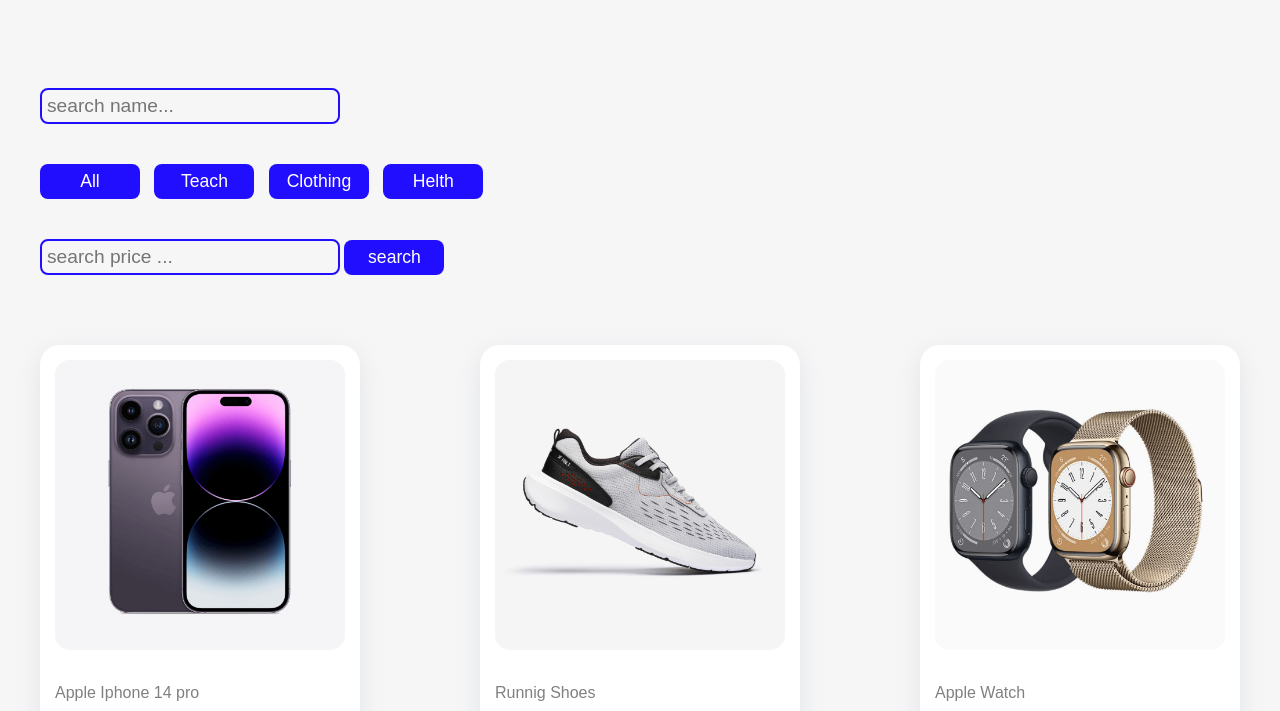
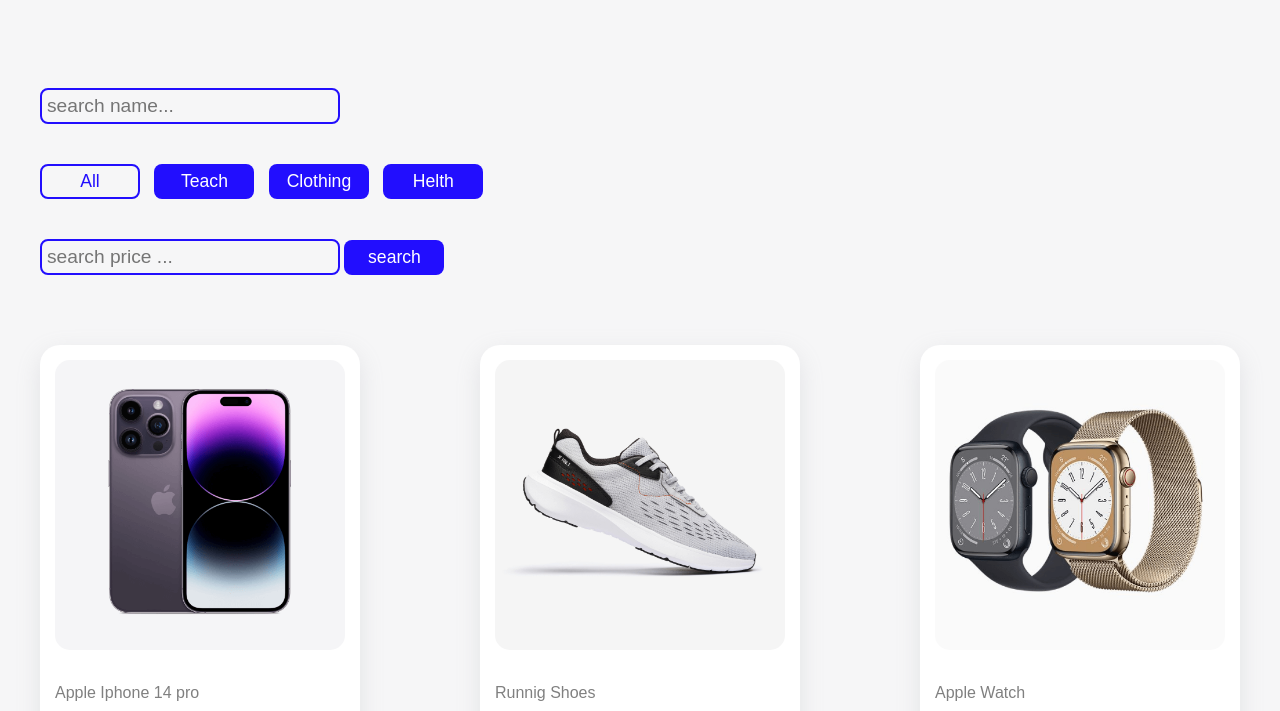
Before and after one commit to maryam-alizadeh/product_page, a plain HTML site: page index.html in a window 1280 px wide. Both pictures are taken after a click on the button "All". Shown: the part 89-800 px from the top of the page. Drawn offline with Linux system fonts and the light colour scheme.

Commit message:
update buttons style

```diff
--- a/css/style.css
+++ b/css/style.css
@@ -81,6 +81,13 @@ button{
     border-radius: 10px;
 }
 
+.selected{
+    background-color: #f6f6f7;
+    color: #220efe;
+    border: 2px solid #220efe;
+
+}
+
 @media (max-width:1000) {
     #search{
         display: flex;
--- a/index.html
+++ b/index.html
@@ -14,7 +14,7 @@
       <div id="search">
         <input id="search-input" type="text" placeholder="search name..." />
         <div>
-          <button class="filter" data-filter="all">All</button>
+          <button class="filter selected" data-filter="all">All</button>
           <button class="filter" data-filter="tech">Teach</button>
           <button class="filter" data-filter="clothing">Clothing</button>
           <button class="filter" data-filter="helth">Helth</button>
--- a/js/app.js
+++ b/js/app.js
@@ -1,6 +1,16 @@
 const searchInput = document.getElementById("search-input");
 const products = document.querySelectorAll(".product-item");
 const buttons = document.querySelectorAll(".filter");
+
+const changeClass = (filter) => {
+  buttons.forEach((button) => {
+    if (button.dataset.filter === filter) {
+      button.classList.add("selected");
+    } else {
+      button.classList.remove("selected");
+    }
+  });
+};
 
 const searchHandler = (event) => {
   const searchValue = event.target.value.toLowerCase().trim();
@@ -13,6 +23,7 @@ const searchHandler = (event) => {
 };
 const filterHandler = (event) => {
   const filter = event.target.dataset.filter;
+  changeClass(filter);
 
   products.forEach((product) => {
     const category = product.dataset.category;
@@ -21,6 +32,7 @@ const filterHandler = (event) => {
 };
 
 searchInput.addEventListener("keyup", searchHandler);
+
 buttons.forEach((button) => {
   button.addEventListener("click", filterHandler);
 });
```
